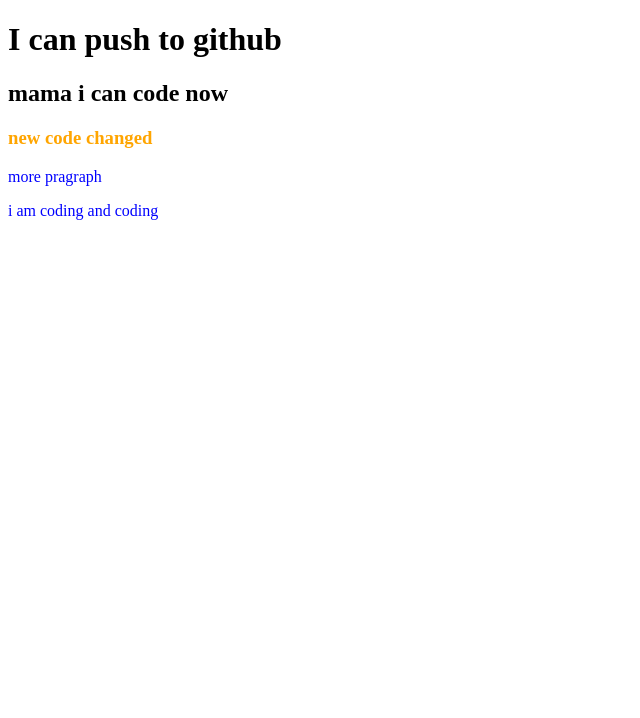
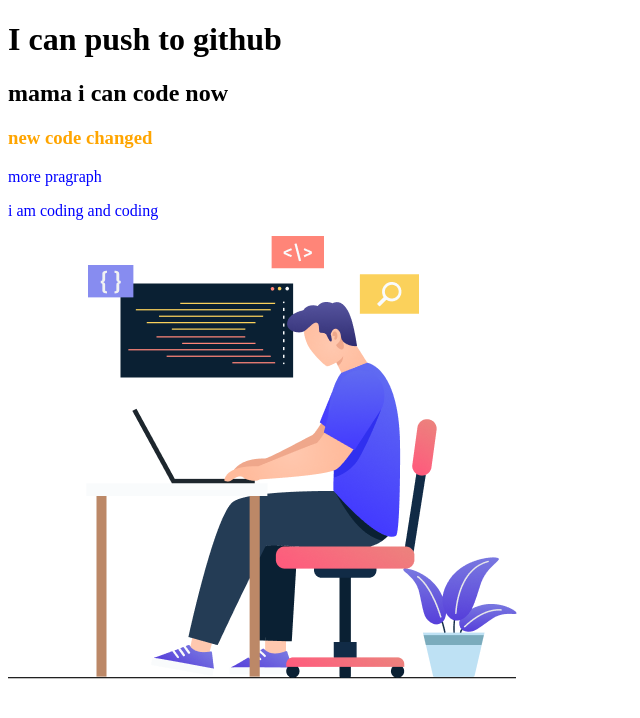
Before and after one commit to abdullahalshishir/my_first_repo, a plain HTML site: page index.html in a window 1280 px wide. Shown: the whole page, without its empty margins (0-640 px from the left). Drawn offline with Linux system fonts and the light colour scheme.

Commit message:
image added

```diff
--- a/index.html
+++ b/index.html
@@ -13,5 +13,6 @@
     <h3>new code changed</h3>
     <P>more pragraph</P>
     <p>i am coding and coding</p>
+    <img src="1622955529676.png" alt="">
 </body>
 </html>
```
Also changed, not shown: 1622955529676.png (added), 1622956286239.png (added).
